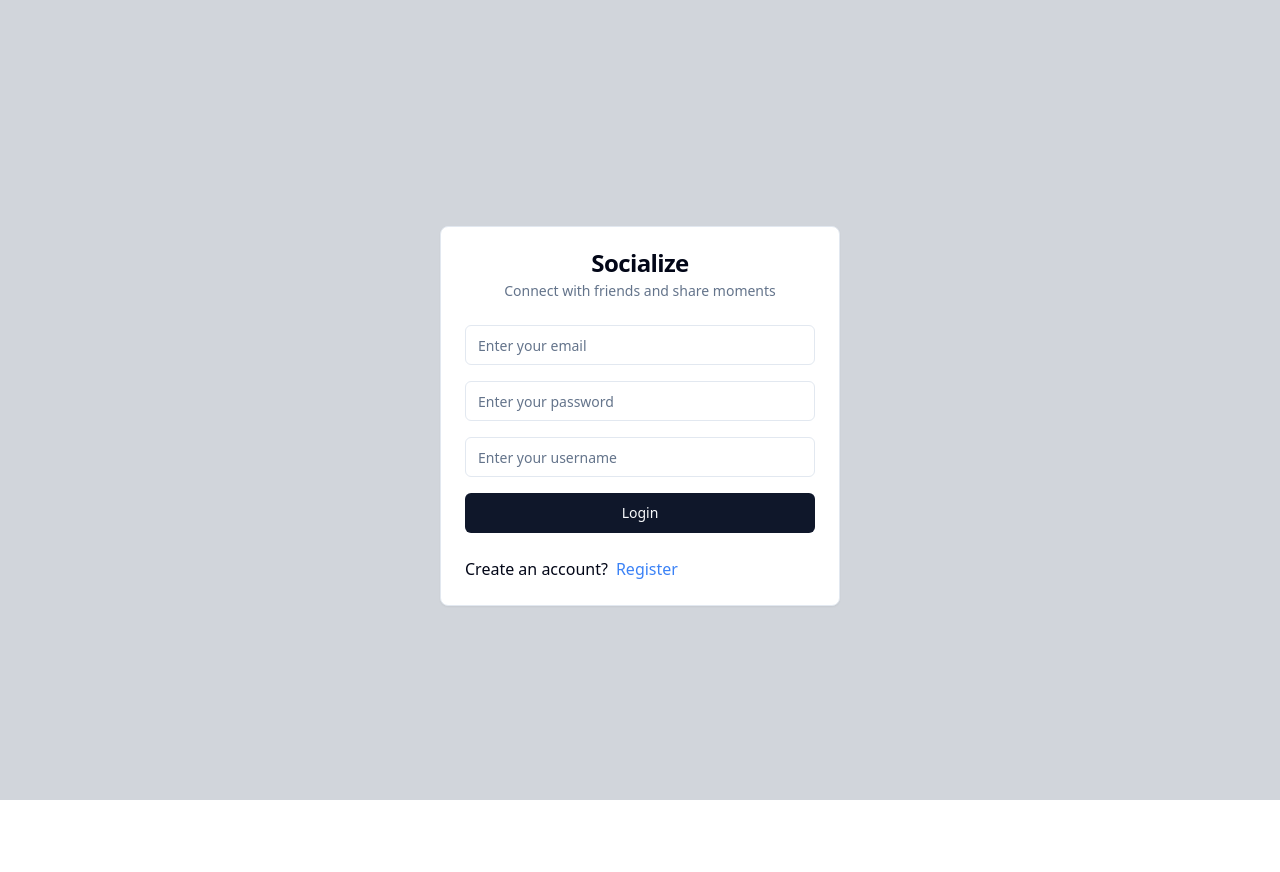
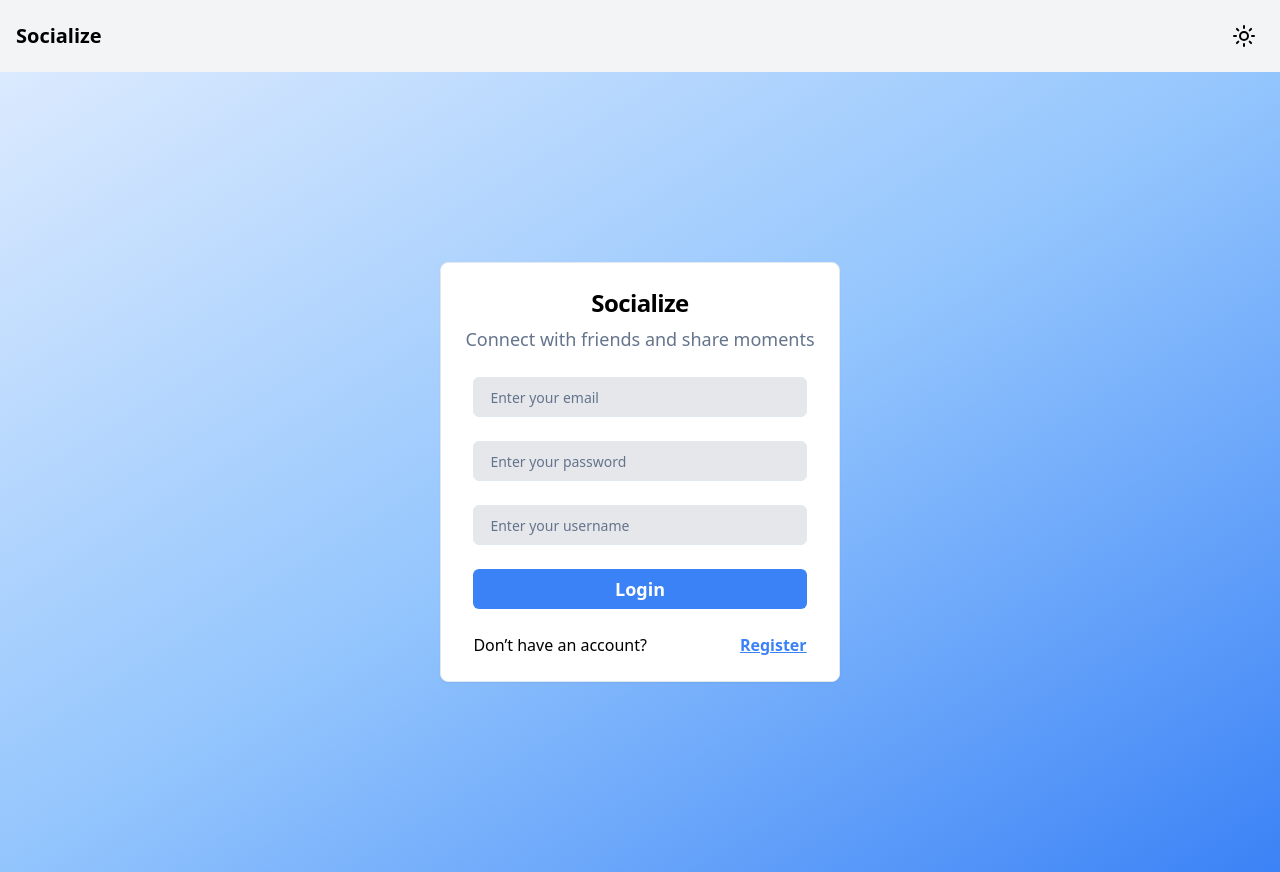
Before and after one commit to abhimanyujangid/Instagram-CLONE, a React (Vite) app in the folder frontend/instagram-clone/: page /auth/login in a window 1280 px wide. Before the commit the page ends 800 px from the top, so only its background shows below. Built offline with nearby package versions, Linux system fonts and the light colour scheme.

Commit message:
Add theme management: implement theme slice, service, and toggle in AuthLayout; update Register page for theme-aware UI

```diff
--- a/frontend/instagram-clone/src/features/theme/themeSlice.ts
+++ b/frontend/instagram-clone/src/features/theme/themeSlice.ts
@@ -0,0 +1,25 @@
+import { createSlice } from "@reduxjs/toolkit";
+import { getThemeFromStorage, saveThemeToStorage } from "./ThemeService";
+
+interface ThemeState {
+  currentTheme: string;
+}
+
+const initialState: ThemeState = {
+  currentTheme: getThemeFromStorage(),
+};
+
+const themeSlice = createSlice({
+  name: "theme",
+  initialState,
+  reducers: {
+    setTheme: (state, action) => {
+      state.currentTheme = action.payload;
+      saveThemeToStorage(action.payload);
+    },
+  },
+});
+
+export const { setTheme } = themeSlice.actions;
+
+export default themeSlice.reducer;
--- a/frontend/instagram-clone/src/layouts/AuthLayout.tsx
+++ b/frontend/instagram-clone/src/layouts/AuthLayout.tsx
@@ -1,9 +1,48 @@
-import { Outlet } from 'react-router-dom';
+import { LightbulbIcon, MoonIcon, SunIcon } from "lucide-react"; // MoonIcon and SunIcon added
+import { RootState } from "../store";
+import { useSelector, useDispatch } from "react-redux";
+import { setTheme } from "../features/theme/themeSlice"; // Import setTheme action
+import { Outlet } from "react-router-dom";
 
-const AuthLayout = () => (
-  <div className="auth-layout flex items-center justify-center h-screen bg-slate-500">
-    <Outlet />
-  </div>
-);
+const AuthLayout = () => {
+  const dispatch = useDispatch();
+  const currentTheme = useSelector((state: RootState) => state.theme.currentTheme);
+
+  const toggleTheme = () => {
+    const newTheme = currentTheme === "light" ? "dark" : "light";
+    dispatch(setTheme(newTheme)); // Toggle theme state
+  };
+
+  return (
+    <div
+      className={`auth-layout h-screen ${
+        currentTheme === "dark" ? "bg-gray-800 text-white" : "bg-gray-100 text-black"
+      }`}
+    >
+      {/* Top bar */}
+      <div className="flex justify-between items-center p-4">
+        {/* App name */}
+        <div className="text-xl font-bold">Socialize</div>
+
+        {/* Theme toggle icon */}
+        <button
+          onClick={toggleTheme}
+          className="flex items-center justify-center p-2 rounded-full hover:bg-gray-200 dark:hover:bg-gray-700"
+        >
+          {currentTheme === "dark" ? (
+            <MoonIcon size={24} className="text-white" />
+          ) : (
+            <SunIcon size={24} className="text-black" />
+          )}
+        </button>
+      </div>
+
+      {/* Main content */}
+      <div className="flex items-center justify-center h-full">
+        <Outlet />
+      </div>
+    </div>
+  );
+};
 
 export default AuthLayout;
--- a/frontend/instagram-clone/src/pages/Auth/Login.tsx
+++ b/frontend/instagram-clone/src/pages/Auth/Login.tsx
@@ -1,43 +1,52 @@
 import React, { useState, useEffect } from "react";
 import { Input } from "@/components/ui/input";
 import { Button } from "@/components/ui/button";
-import { Card, CardHeader, CardTitle, CardContent, CardFooter, CardDescription } from "@/components/ui/card";
+import {
+  Card,
+  CardHeader,
+  CardTitle,
+  CardContent,
+  CardFooter,
+  CardDescription,
+} from "@/components/ui/card";
 import { login } from "../../features/auth/authSlice";
 import { useAppDispatch, useAppSelector } from "../../hooks/hook";
 import { LoginCredentials } from "../../types/AuthTypes";
-import {  toast } from 'react-toastify';
+import { toast, ToastContainer } from "react-toastify";
+import "react-toastify/dist/ReactToastify.css"; // Import Toast styles
 import { useNavigate } from "react-router-dom";
 import { inputLoginData } from "../../constants/constant";
-
 
 const Login: React.FC = () => {
   const navigate = useNavigate();
   const [form, setForm] = useState<LoginCredentials>({
     email: "",
     password: "",
-    username: ""
+    username: "",
   });
 
   const dispatch = useAppDispatch();
-  const { loading, error, isAuthenticated } = useAppSelector(state => state.auth);
-
-
+  const { loading, error, isAuthenticated } = useAppSelector(
+    (state) => state.auth
+  );
+  const currentTheme = useAppSelector((state) => state.theme.currentTheme);
 
   useEffect(() => {
     if (error) {
-      toast.error(error);
+      toast.error(error, {
+        position: "top-right",
+        theme: currentTheme === "dark" ? "dark" : "light",
+      });
     }
-    return ;
-  }, [error]);
-
-
+    return;
+  }, [error, currentTheme]);
 
   // Form change handler
   const handleChange = (e: React.ChangeEvent<HTMLInputElement>) => {
     const { name, value } = e.target;
-    setForm(prev => ({
+    setForm((prev) => ({
       ...prev,
-      [name]: value
+      [name]: value,
     }));
   };
 
@@ -46,37 +55,66 @@ const Login: React.FC = () => {
     e.preventDefault();
 
     if (!form.email || !form.password) {
-      toast.error("Email and password are required");
+      toast.error("Email and password are required", {
+        position: "top-right",
+        theme: currentTheme === "dark" ? "dark" : "light",
+      });
       return;
     }
 
     try {
-      await dispatch(login({
+      await dispatch(
+        login({
           email: form.email,
           password: form.password,
-        username: form.username
-      })).unwrap();
-      navigate('home');
-      toast.success('Login successful');
-
+          username: form.username,
+        })
+      ).unwrap();
+      toast.success("Login successful", {
+        position: "top-right",
+        theme: currentTheme === "dark" ? "dark" : "light",
+      });
+      navigate("home");
     } catch (err) {
-      toast.error('Login failed');
-      console.error('Login failed:', err);
+      toast.error("Login failed", {
+        position: "top-right",
+        theme: currentTheme === "dark" ? "dark" : "light",
+      });
+      console.error("Login failed:", err);
     }
   };
 
   return (
-    <div className="flex items-center justify-center min-h-screen w-screen bg-gray-300">
-    <Card className="w-[400px] mx-auto mt-8">
+    <div
+      className={`flex items-center justify-center min-h-screen w-screen ${
+        currentTheme === "dark"
+          ? "bg-gradient-to-br from-gray-900 via-gray-800 to-gray-700 text-white"
+          : "bg-gradient-to-br from-blue-100 via-blue-300 to-blue-500 text-black"
+      }`}
+    >
+
+      {/* Login Card */}
+      <Card
+        className={` ${
+          currentTheme === "dark"
+            ? "bg-gray-900 text-white"
+            : "bg-white text-black"
+        }`}
+      >
         <CardHeader>
-        <CardTitle className="text-center">Socialize</CardTitle>
-        <CardDescription className="text-center">Connect with friends and share moments</CardDescription>
+          <CardTitle className="text-center text-2xl font-bold">
+            Socialize
+          </CardTitle>
+          <CardDescription className="text-center text-lg">
+            Connect with friends and share moments
+          </CardDescription>
         </CardHeader>
 
-      {/* Form section start */}
+        {/* Form Section */}
         <form onSubmit={handleSubmit}>
-        <CardContent className="space-y-4">
-         {inputLoginData && inputLoginData.map((input,index) => (
+          <CardContent className="space-y-6 px-8">
+            {inputLoginData &&
+              inputLoginData.map((input, index) => (
                 <div className="space-y-2" key={index}>
                   <Input
                     type={input.type}
@@ -85,21 +123,37 @@ const Login: React.FC = () => {
                     value={form[input.name as keyof typeof form]}
                     onChange={handleChange}
                     disabled={loading}
+                    className={`py-3 px-4 rounded-md ${
+                      currentTheme === "dark"
+                        ? "bg-gray-800 text-white placeholder-gray-400"
+                        : "bg-gray-200 text-black placeholder-gray-500"
+                    }`}
                   />
-          </div>)) }
+                </div>
+              ))}
 
-
-          {/* <div className="text-red-500 text-sm">{error}</div> */}
             <Button
               type="submit"
               disabled={loading}
-            className="w-full"
+              className={`w-full py-3 font-semibold text-lg rounded-md transition-transform transform hover:scale-105 ${
+                currentTheme === "dark"
+                  ? "bg-blue-600 hover:bg-blue-700 text-white"
+                  : "bg-blue-500 hover:bg-blue-600 text-white"
+              }`}
             >
-            {loading ? 'Logging in...' : 'Login'}
+              {loading ? "Logging in..." : "Login"}
             </Button>
           </CardContent>
-        <CardFooter>
-                    Create an account? <a href="/auth/register" className="text-blue-500 ml-2"> Register</a>
+          <CardFooter className="flex justify-between px-8">
+            <span>Don’t have an account?</span>
+            <a
+              href="/auth/register"
+              className={`font-semibold underline ${
+                currentTheme === "dark" ? "text-blue-400" : "text-blue-500"
+              }`}
+            >
+              Register
+            </a>
           </CardFooter>
         </form>
       </Card>
--- a/frontend/instagram-clone/src/pages/Auth/Register.tsx
+++ b/frontend/instagram-clone/src/pages/Auth/Register.tsx
@@ -1,35 +1,34 @@
 import React, { useState, useEffect } from "react";
 import { Input } from "@/components/ui/input";
 import { Button } from "@/components/ui/button";
-import { Card, CardHeader, CardTitle, CardContent, CardFooter } from "../../components/ui/card";
+import { Card, CardHeader, CardTitle, CardContent, CardFooter, CardDescription } from "../../components/ui/card";
 import { isConfirmPasswordMatch, isValidEmail, isValidPassword } from "../../utils/validateInput";
 import { register } from "../../features/auth/authSlice";
 import { useAppDispatch, useAppSelector } from "../../hooks/hook";
 import { inputDataRegister } from "../../constants/constant";
 import { RegisterData } from "../../types/AuthTypes";
-import {  toast } from 'react-toastify';
+import { toast } from "react-toastify";
 import { RootState } from "../../store";
+
 const Register: React.FC = () => {
-
   const [form, setForm] = useState<RegisterData>({ email: "", password: "", username: "", fullName: "", confirmPassword: "" });
   const [formError, setFormError] = useState("");
   const dispatch = useAppDispatch();
   const { loading, error, isAuthenticated } = useAppSelector((state: RootState) => state.auth);
+  const currentTheme = useAppSelector((state) => state.theme.currentTheme);
 
-  console.log("isAuthenticated",isAuthenticated)
+  useEffect(() => {
+    if (error) {
+      toast.error(error, {
+        theme: currentTheme === "dark" ? "dark" : "light",
+      });
+    }
+  }, [error, currentTheme]);
 
   const handelOnChange = (e: React.ChangeEvent<HTMLInputElement>) => {
     const { name, value } = e.target;
     setForm({ ...form, [name]: value });
   };
-
-    useEffect(() => {
-      if (error) {
-        toast.error(error);
-      }
-    }, [error]);
-
-
 
   const handleRegister = async (e: React.FormEvent) => {
     e.preventDefault();
@@ -43,64 +42,84 @@ const Register: React.FC = () => {
       return;
     }
     if (!isValidPassword(password)) {
-      setFormError("Password must be at least 8 characters long ");
+      setFormError("Password must be at least 8 characters long");
       return;
     }
     if (!isConfirmPasswordMatch(password, confirmPassword)) {
       setFormError("Passwords do not match");
       return;
     }
-    // Call backend API here
+
     try {
-      await dispatch(register({
-        email: form.email,
-        password: form.password,
-        username: form.username,
-        fullName: form.fullName,
-      } as RegisterData)).unwrap();
+      await dispatch(register({ email, password, username, fullName } as RegisterData)).unwrap();
       setFormError("");
-      toast.success('Register successful');
-      setForm({
-        email: "",
-        password: "",
-        username: "",
-        fullName: "",
-        confirmPassword: "",
-      })
-
+      toast.success("Register successful", { theme: currentTheme === "dark" ? "dark" : "light" });
+      setForm({ email: "", password: "", username: "", fullName: "", confirmPassword: "" });
     } catch (error) {
       return;
     }
-
   };
 
   return (
-    <div className="flex items-center justify-center min-h-screen w-screen bg-gray-300">
-      <Card className="w-full max-w-md p-6">
-        <CardHeader>
-          <CardTitle className="text-center">Register</CardTitle>
+    <div
+      className={`flex items-center justify-center min-h-screen w-screen p-4 ${
+        currentTheme === "dark"
+          ? "bg-gradient-to-br from-gray-900 via-gray-800 to-gray-700 text-white"
+          : "bg-gradient-to-br from-blue-100 via-blue-300 to-blue-500 text-black"
+      }`}
+    >
+      <Card
+        className={`w-full max-w-lg rounded-lg shadow-lg ${
+          currentTheme === "dark" ? "bg-gray-900 text-white" : "bg-white text-black"
+        }`}
+      >
+        <CardHeader className="text-center">
+          <CardTitle className="text-3xl font-extrabold">Register</CardTitle>
+          <CardDescription className="mt-2 text-sm">
+            Create an account to connect and share moments.
+          </CardDescription>
         </CardHeader>
         <CardContent>
-          <form onSubmit={handleRegister} className="space-y-4">
+          <form onSubmit={handleRegister} className="space-y-6 px-6">
             {inputDataRegister.map((input) => (
+              <div key={input.name} className="space-y-2">
                 <Input
-                key={input.name}
                   type={input.type}
                   placeholder={input.placeholder}
                   name={input.name}
                   value={form[input.name as keyof typeof form]}
                   onChange={handelOnChange}
-                className="w-full"
+                  className={`w-full rounded-md border ${
+                    currentTheme === "dark" ? "bg-gray-800 border-gray-700" : "bg-gray-100 border-gray-300"
+                  }`}
+                  disabled={loading}
                 />
+              </div>
             ))}
             {formError && <div className="text-red-500 text-sm">{formError}</div>}
-            <Button type="submit" className="w-full">
-              Register
+            <Button
+              type="submit"
+              className={`w-full rounded-md ${
+                loading
+                  ? "bg-gray-400 cursor-not-allowed"
+                  : "bg-blue-600 hover:bg-blue-700 text-white"
+              }`}
+              disabled={loading}
+            >
+              {loading ? "Registering..." : "Register"}
             </Button>
           </form>
         </CardContent>
-        <CardFooter className="text-sm text-center">
-          Already have an account? <a href="/auth/login" className="text-blue-500">Login</a>
+        <CardFooter className="text-center text-sm mt-4 flex justify-between px-9">
+          Already have an account?{" "}
+          <a
+            href="/auth/login"
+            className={`font-semibold underline  ${
+              currentTheme === "dark" ? "text-blue-400 hover:underline" : "text-blue-600 hover:underline"
+            }`}
+          >
+            Login
+          </a>
         </CardFooter>
       </Card>
     </div>
--- a/frontend/instagram-clone/src/store/rootReducer.ts
+++ b/frontend/instagram-clone/src/store/rootReducer.ts
@@ -1,8 +1,10 @@
 import { combineReducers } from "@reduxjs/toolkit";
 import authReducer from "../features/auth/authSlice";
+import themeReducer from "../features/theme/themeSlice";
 
 const rootReducer = combineReducers({
   auth: authReducer,
+  theme: themeReducer,
   // Add other reducers here as you implement them
 });
 
```
Also changed, not shown: frontend/instagram-clone/src/features/theme/ThemeService.ts (+8 -0 lines), frontend/instagram-clone/src/store/DataStore/User.store.ts (deleted). Lines whose indentation alone changed are shown as unchanged.
